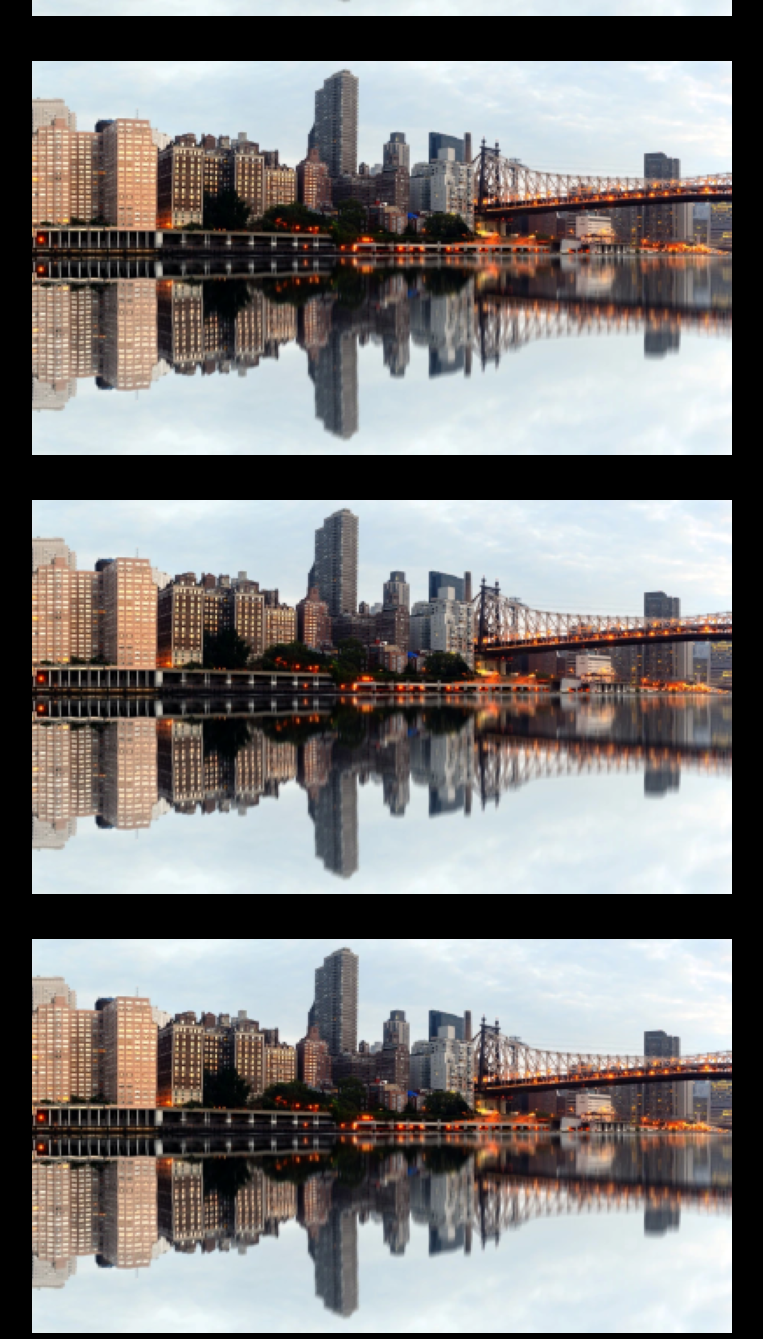
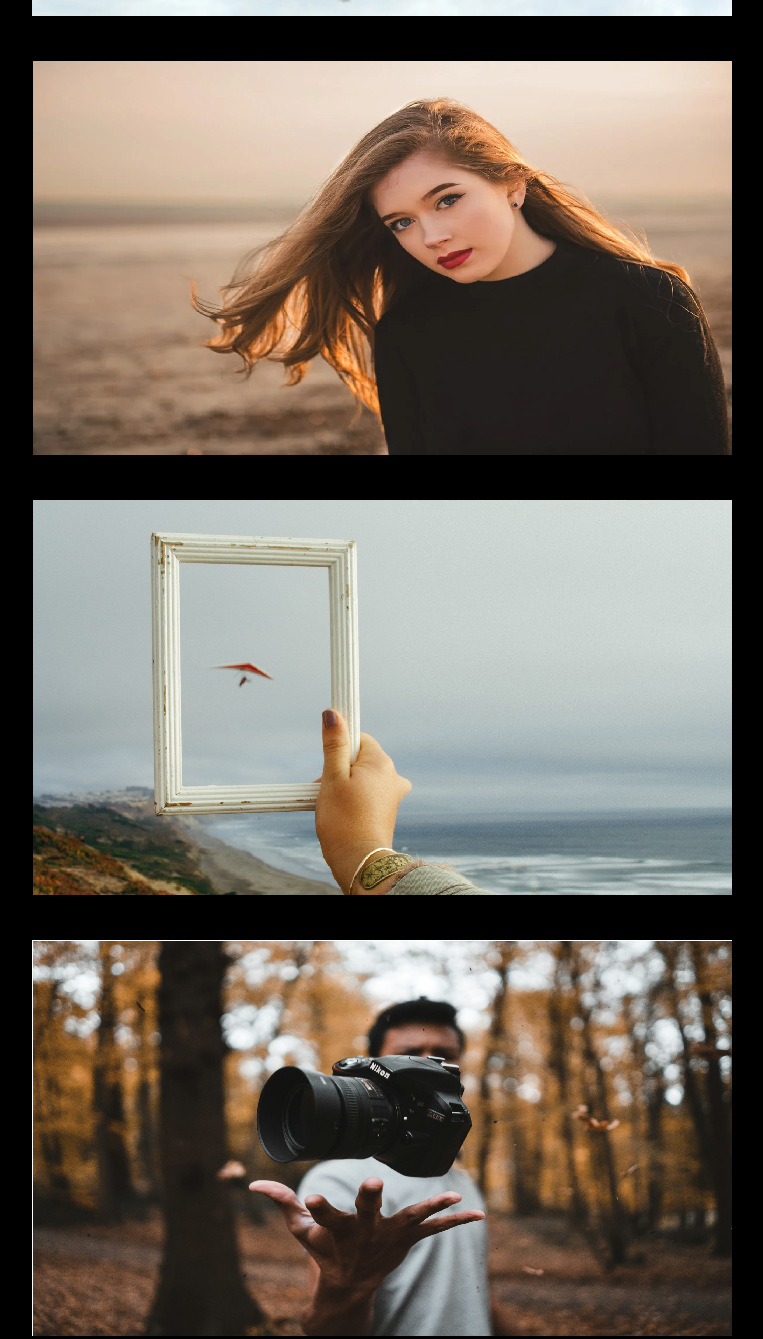
Before and after one commit to mocnydb/Dawid-fotoman, a plain HTML site: page index.html in a window 1280 px wide. Shown: the part 1223-2562 px from the top of the page, without its empty margins (258-1021 px from the left). Drawn offline with Linux system fonts and the light colour scheme.

Commit message:
Update index.html

```diff
--- a/index.html
+++ b/index.html
@@ -194,9 +194,9 @@
         <h1 style="text-align:center; font-size: 70px; margin-top: 100px; color: white;">Portfolio</h1>
         <div style="text-align:center;">
             <img src="miasto.png" style="margin:20px;">
-            <img src="miasto.png" style="margin:20px;">
-            <img src="miasto.png" style="margin:20px;">
-            <img src="miasto.png" style="margin:20px;">
+            <img src="miasto2.png" style="margin:20px;">
+            <img src="miasto3.png" style="margin:20px;">
+            <img src="miasto4.png" style="margin:20px;">
         </div>
     </div>
     <div class="box3" id="pakiety">
```
